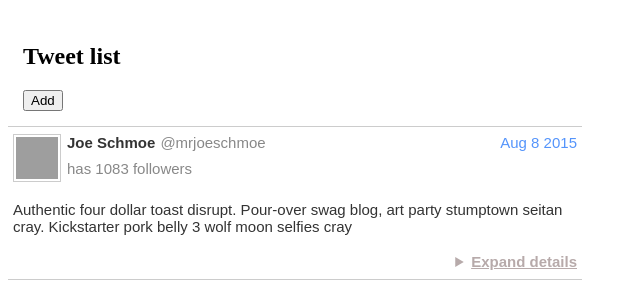
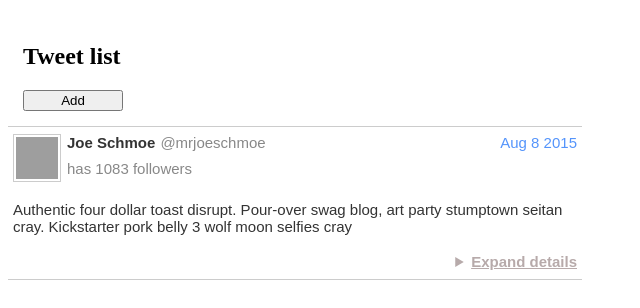
Before and after one commit to TheWebTech/tweet-list-application, a plain HTML site: page Tweet list question/index.html in a window 1280 px wide. Shown: the whole page, without its empty margins (0-640 px from the left). Drawn offline with Linux system fonts and the light colour scheme; grey boxes are pictures that could not be loaded.

Commit message:
add light button styling for sizes

```diff
--- a/Tweet list question/styles/main.css
+++ b/Tweet list question/styles/main.css
@@ -108,8 +108,13 @@
 .tweet__expand summary::-webkit-details-marker {color: transparent;}
 
 .tweet-list__toolbar{
-  padding:15px; /*padding guestimated because hi-fi mock did not have the buttons and is different dimensions than wireframe.*/
+  padding:15px; /* padding guestimated because hi-fi mock did not have the buttons and is different dimensions than wireframe.*/
 }
+.tweet-list__toolbar button {
+  width: 100px;/* width guesstimated based on wireframe, hifi did not include buttons*/
+  max-width: 100%;
+}
+#add-tweet{margin-right:20px;}/* guestimated from wireframe */
 #remove-tweet[disabled],#remove-tweet[v-cloak]{
   visibility:hidden;
 }
```
